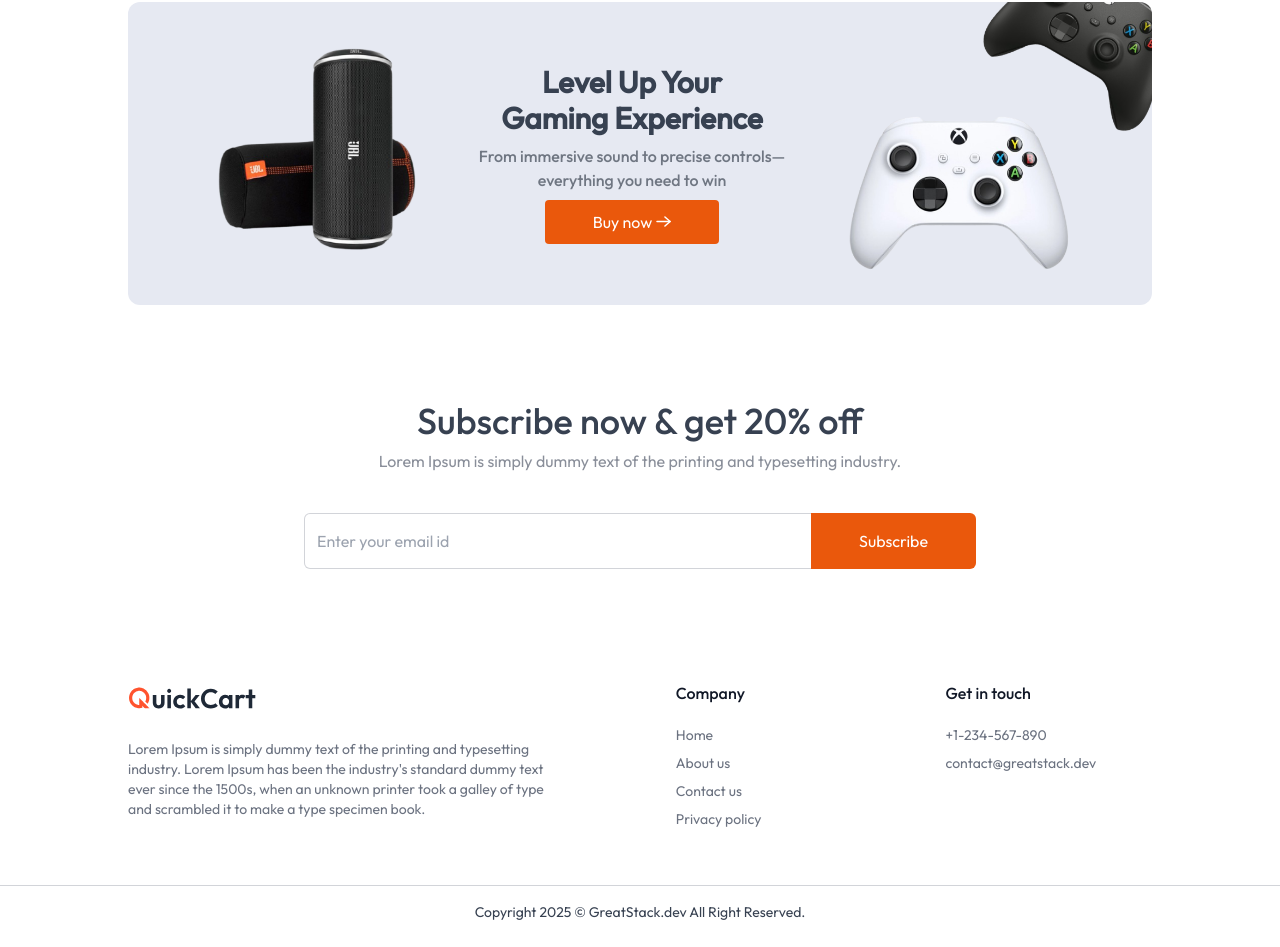
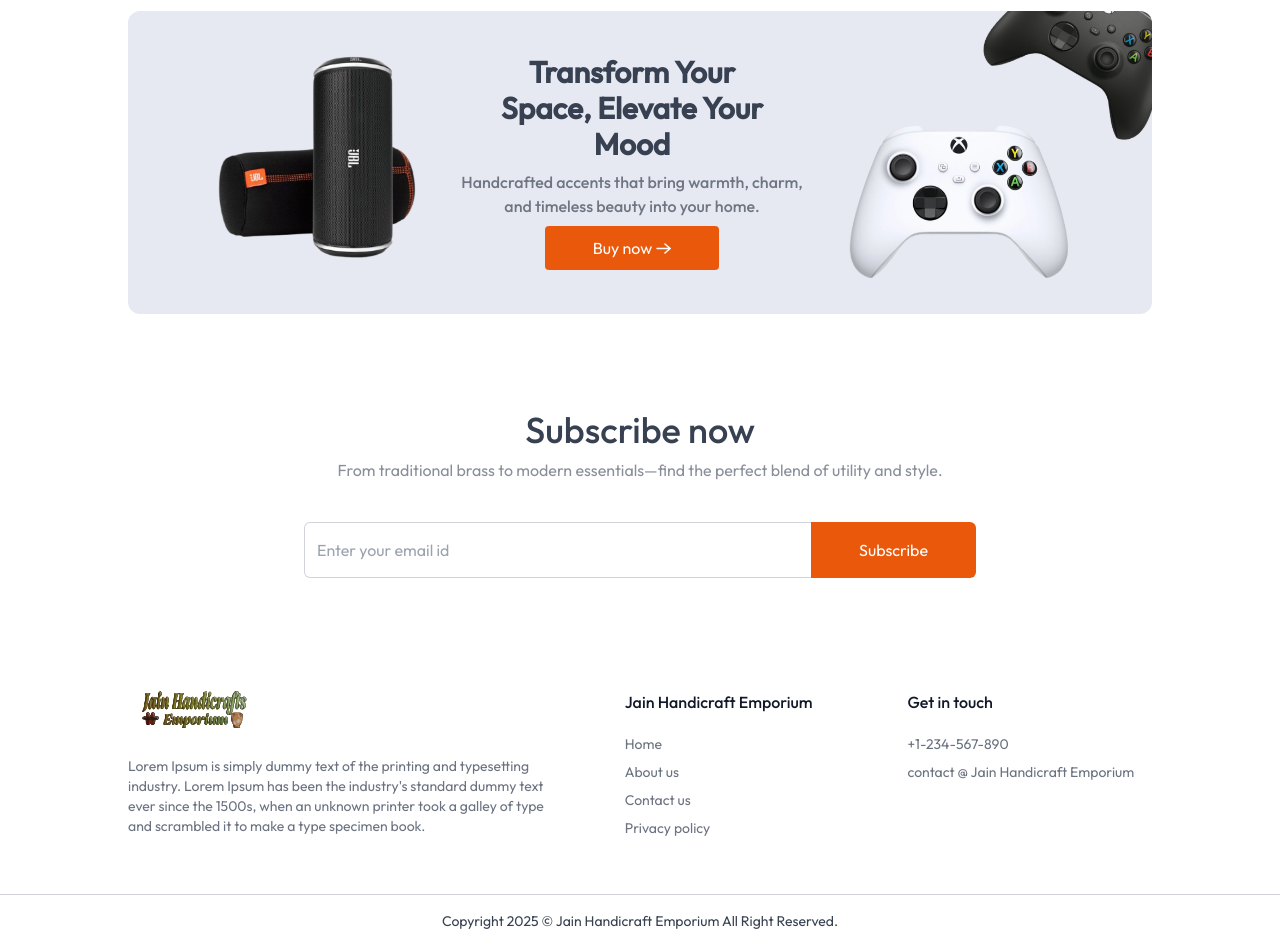
Before and after one commit to HARSHIKANT/jain_handicraft, a Next.js app: page / in a window 1280 px wide. Shown: the part 1277-2224 px from the top of the page. Built offline with nearby package versions, Linux system fonts and the light colour scheme; no server answers; the database is empty.

Commit message:
JHE customisation

```diff
--- a/components/Banner.jsx
+++ b/components/Banner.jsx
@@ -8,14 +8,14 @@
       <Image
         className="max-w-56"
         src={assets.jbl_soundbox_image}
-        alt="jbl_soundbox_image"
+        alt="Jain Handicraft Product Image"
       />
       <div className="flex flex-col items-center justify-center text-center space-y-2 px-4 md:px-0">
         <h2 className="text-2xl md:text-3xl font-semibold max-w-[290px]">
-          Level Up Your Gaming Experience
+        Transform Your Space, Elevate Your Mood
         </h2>
         <p className="max-w-[343px] font-medium text-gray-800/60">
-          From immersive sound to precise controls—everything you need to win
+          Handcrafted accents that bring warmth, charm, and timeless beauty into your home.
         </p>
         <button className="group flex items-center justify-center gap-1 px-12 py-2.5 bg-orange-600 rounded text-white">
           Buy now
--- a/components/Footer.jsx
+++ b/components/Footer.jsx
@@ -18,7 +18,7 @@
 
         <div className="w-1/2 flex items-center justify-start md:justify-center">
           <div>
-            <h2 className="font-medium text-gray-900 mb-5">Company</h2>
+            <h2 className="font-medium text-gray-900 mb-5">Jain Handicraft Emporium</h2>
             <ul className="text-sm space-y-2">
               <li>
                 <a className="hover:underline transition" href="#">Home</a>
@@ -41,13 +41,13 @@
             <h2 className="font-medium text-gray-900 mb-5">Get in touch</h2>
             <div className="text-sm space-y-2">
               <p>+1-234-567-890</p>
-              <p>contact@greatstack.dev</p>
+              <p>contact @ Jain Handicraft Emporium</p>
             </div>
           </div>
         </div>
       </div>
       <p className="py-4 text-center text-xs md:text-sm">
-        Copyright 2025 © GreatStack.dev All Right Reserved.
+        Copyright 2025 © Jain Handicraft Emporium All Right Reserved.
       </p>
     </footer>
   );
--- a/components/NewsLetter.jsx
+++ b/components/NewsLetter.jsx
@@ -4,11 +4,10 @@
   return (
     <div className="flex flex-col items-center justify-center text-center space-y-2 pt-8 pb-14">
       <h1 className="md:text-4xl text-2xl font-medium">
-        Subscribe now & get 20% off
+        Subscribe now
       </h1>
       <p className="md:text-base text-gray-500/80 pb-8">
-        Lorem Ipsum is simply dummy text of the printing and typesetting
-        industry.
+      From traditional brass to modern essentials—find the perfect blend of utility and style.
       </p>
       <div className="flex items-center justify-between max-w-2xl w-full md:h-14 h-12">
         <input
--- a/components/seller/Footer.jsx
+++ b/components/seller/Footer.jsx
@@ -9,7 +9,7 @@
         <Image className="hidden md:block" src={assets.logo} alt="logo" />
         <div className="hidden md:block h-7 w-px bg-gray-500/60"></div>
         <p className="py-4 text-center text-xs md:text-sm text-gray-500">
-          Copyright 2025 © greatstack.dev All Right Reserved.
+          Copyright 2025 © Jain Handicraft Emporium. All Right Reserved.
         </p>
       </div>
       <div className="flex items-center gap-3">
```
Also changed, not shown: assets/logo.svg, 1 other file (tests, documents, lock files or other folders).
